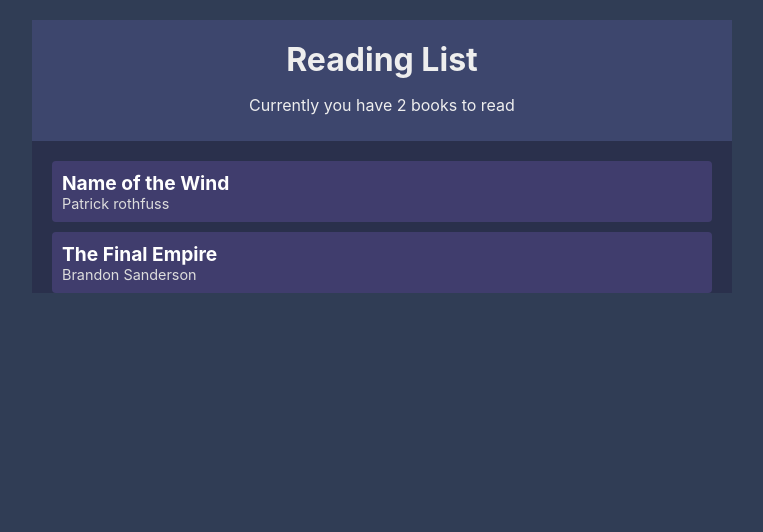
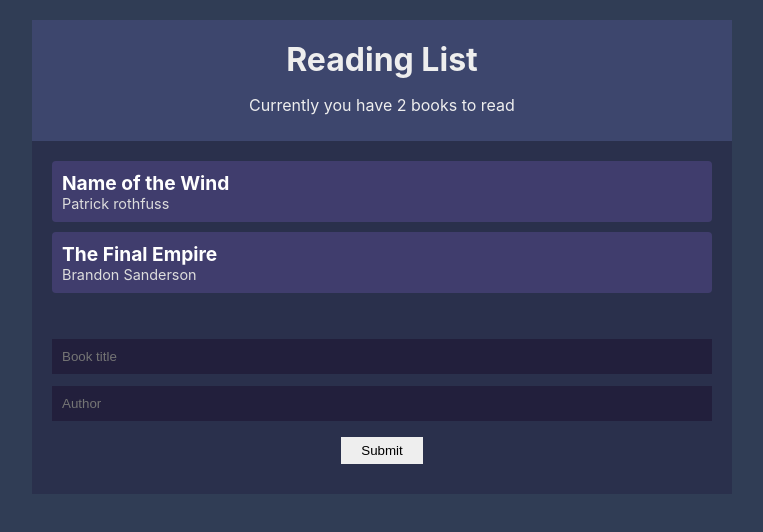
Before and after one commit to tjebbemarchand/booklist, a React (Create React App) app: page / in a window 1280 px wide. Shown: the top 532 px of the page, without its empty margins (258-1021 px from the left). Built offline with nearby package versions, Linux system fonts and the light colour scheme.

Commit message:
Added BookForm component with styling

```diff
--- a/src/App.js
+++ b/src/App.js
@@ -3,6 +3,7 @@
 import BookContextProvider from "./contexts/BookContext";
 import Navbar from "./components/Navbar";
 import BookList from "./components/BookList";
+import BookForm from "./components/BookForm";
 
 function App() {
     return (
@@ -10,6 +11,7 @@
             <BookContextProvider>
                 <Navbar />
                 <BookList />
+                <BookForm />
             </BookContextProvider>
         </div>
     );
--- /dev/null
+++ b/src/components/BookForm.css
@@ -0,0 +1,21 @@
+form {
+    padding: 20px;
+}
+
+input[type="text"] {
+    width: 100%;
+    padding: 10px;
+    box-sizing: border-box;
+    margin: 6px 0;
+    background-color: #221f3c;
+    color: #fff;
+    border: none;
+}
+
+input[type="submit"] {
+    margin: 10px auto;
+    background-color: #eee;
+    border: none;
+    padding: 6px 20px;
+    display: block;
+}
--- /dev/null
+++ b/src/components/BookForm.js
@@ -0,0 +1,38 @@
+import React, { useContext, useState } from "react";
+import { BookContext } from "../contexts/BookContext";
+import "./BookForm.css";
+
+const BookForm = () => {
+    const { addBook } = useContext(BookContext);
+    const [title, setTitle] = useState("");
+    const [author, setAuthor] = useState("");
+
+    const handleSubmit = e => {
+        e.preventDefault();
+        addBook(title, author);
+        setTitle("");
+        setAuthor("");
+    };
+
+    return (
+        <form onSubmit={handleSubmit}>
+            <input
+                type="text"
+                placeholder="Book title"
+                value={title}
+                onChange={e => setTitle(e.target.value)}
+                required
+            />
+            <input
+                type="text"
+                placeholder="Author"
+                value={author}
+                onChange={e => setAuthor(e.target.value)}
+                required
+            />
+            <input type="submit" vaue="Add book"></input>
+        </form>
+    );
+};
+
+export default BookForm;
```
